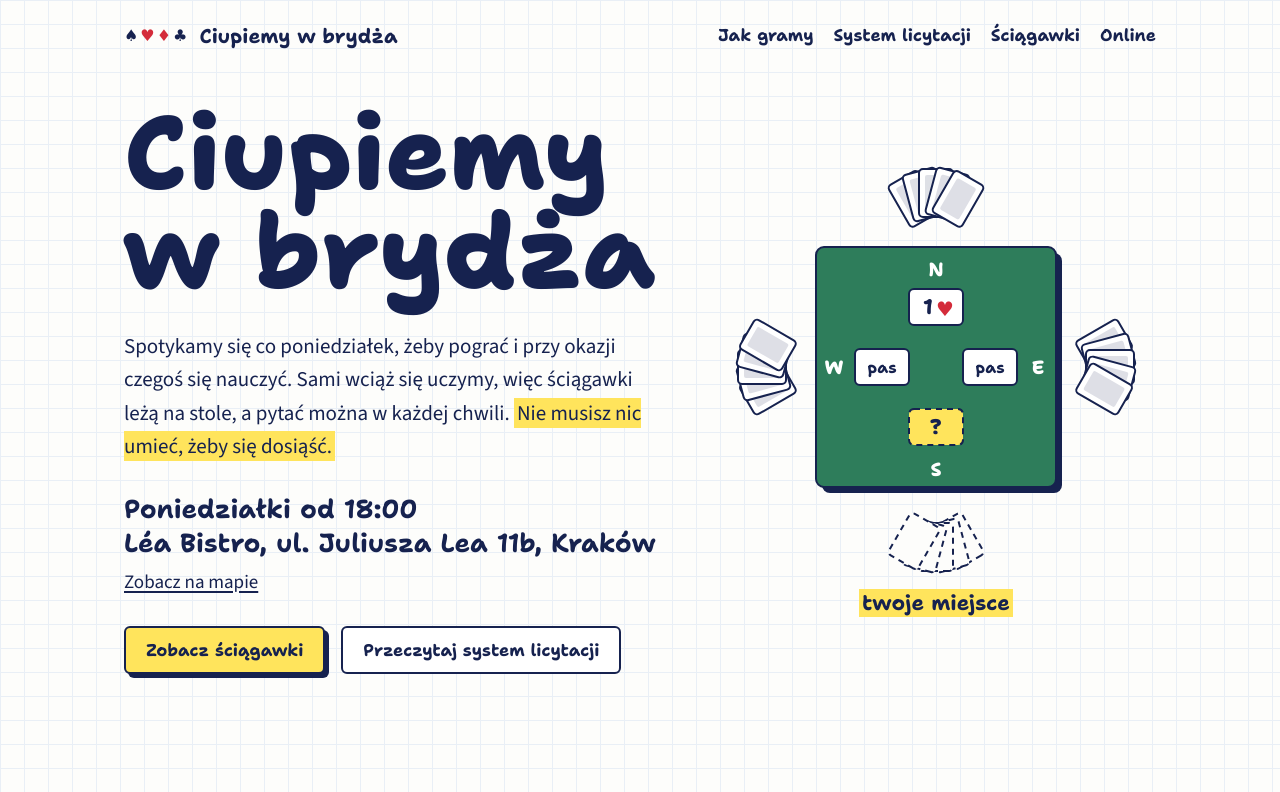
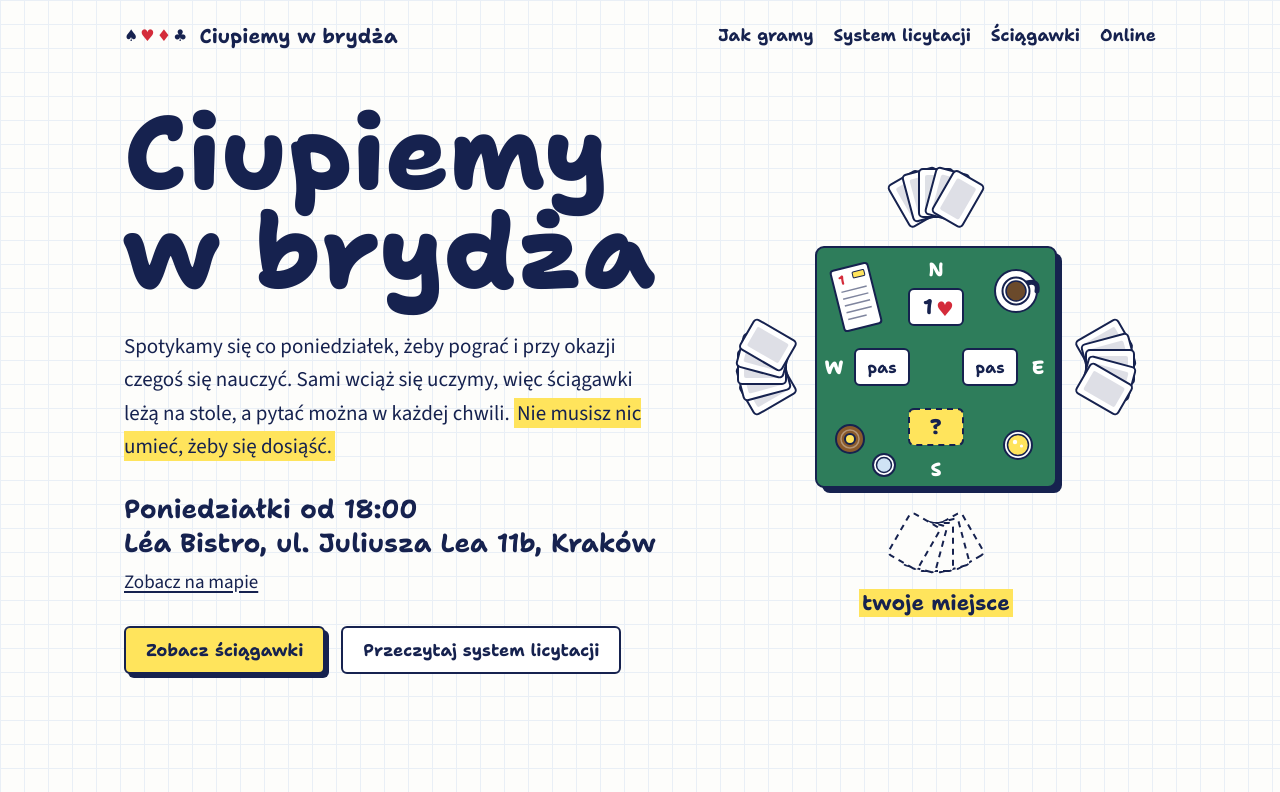
Before and after one commit to witekbobrowski/ciupiemy-w-brydza, a plain HTML site: page build/templates/index.html in a window 1280 px wide. Shown: the top 792 px of the page. Drawn offline with Linux system fonts and the light colour scheme; files that its build step writes are made by us from their sources; files whose address does not match are found by name.

Commit message:
Stół w hero: ściągawka, kawa, butelka i szklanki
Co-Authored-By: Claude Fable 5.2 <noreply@anthropic.com>

```diff
--- a/build/templates/index.html
+++ b/build/templates/index.html
@@ -33,7 +33,7 @@
       </div>
     </div>
     <div class="hero-table">
-    <svg class="table-svg" viewBox="0 -20 440 426" role="img" aria-label="Stół brydżowy w trakcie licytacji: W pasuje, N otwiera 1 kier, E pasuje. Miejsce S jest wolne." xmlns="http://www.w3.org/2000/svg">
+    <svg class="table-svg" viewBox="0 -20 440 426" role="img" aria-label="Stół brydżowy w trakcie licytacji: W pasuje, N otwiera 1 kier, E pasuje. Miejsce S jest wolne. Na stole kawa, napoje i ściągawka." xmlns="http://www.w3.org/2000/svg">
       <g transform="translate(220 16) rotate(0)"><g transform="rotate(-30 0 44)"><rect class="t-card" x="-17" y="-24" width="34" height="48" rx="4"/><rect class="t-back" x="-11" y="-18" width="22" height="36" rx="2"/></g><g transform="rotate(-15 0 44)"><rect class="t-card" x="-17" y="-24" width="34" height="48" rx="4"/><rect class="t-back" x="-11" y="-18" width="22" height="36" rx="2"/></g><g transform="rotate(0 0 44)"><rect class="t-card" x="-17" y="-24" width="34" height="48" rx="4"/><rect class="t-back" x="-11" y="-18" width="22" height="36" rx="2"/></g><g transform="rotate(15 0 44)"><rect class="t-card" x="-17" y="-24" width="34" height="48" rx="4"/><rect class="t-back" x="-11" y="-18" width="22" height="36" rx="2"/></g><g transform="rotate(30 0 44)"><rect class="t-card" x="-17" y="-24" width="34" height="48" rx="4"/><rect class="t-back" x="-11" y="-18" width="22" height="36" rx="2"/></g></g>
       <g transform="translate(46 190) rotate(-90)"><g transform="rotate(-30 0 44)"><rect class="t-card" x="-17" y="-24" width="34" height="48" rx="4"/><rect class="t-back" x="-11" y="-18" width="22" height="36" rx="2"/></g><g transform="rotate(-15 0 44)"><rect class="t-card" x="-17" y="-24" width="34" height="48" rx="4"/><rect class="t-back" x="-11" y="-18" width="22" height="36" rx="2"/></g><g transform="rotate(0 0 44)"><rect class="t-card" x="-17" y="-24" width="34" height="48" rx="4"/><rect class="t-back" x="-11" y="-18" width="22" height="36" rx="2"/></g><g transform="rotate(15 0 44)"><rect class="t-card" x="-17" y="-24" width="34" height="48" rx="4"/><rect class="t-back" x="-11" y="-18" width="22" height="36" rx="2"/></g><g transform="rotate(30 0 44)"><rect class="t-card" x="-17" y="-24" width="34" height="48" rx="4"/><rect class="t-back" x="-11" y="-18" width="22" height="36" rx="2"/></g></g>
       <g transform="translate(394 190) rotate(90)"><g transform="rotate(-30 0 44)"><rect class="t-card" x="-17" y="-24" width="34" height="48" rx="4"/><rect class="t-back" x="-11" y="-18" width="22" height="36" rx="2"/></g><g transform="rotate(-15 0 44)"><rect class="t-card" x="-17" y="-24" width="34" height="48" rx="4"/><rect class="t-back" x="-11" y="-18" width="22" height="36" rx="2"/></g><g transform="rotate(0 0 44)"><rect class="t-card" x="-17" y="-24" width="34" height="48" rx="4"/><rect class="t-back" x="-11" y="-18" width="22" height="36" rx="2"/></g><g transform="rotate(15 0 44)"><rect class="t-card" x="-17" y="-24" width="34" height="48" rx="4"/><rect class="t-back" x="-11" y="-18" width="22" height="36" rx="2"/></g><g transform="rotate(30 0 44)"><rect class="t-card" x="-17" y="-24" width="34" height="48" rx="4"/><rect class="t-back" x="-11" y="-18" width="22" height="36" rx="2"/></g></g>
@@ -47,6 +47,34 @@
       <rect class="t-tile" x="139" y="172" width="54" height="36" rx="5"/><text class="t-pass" x="166" y="196" text-anchor="middle">pas</text>
       <rect class="t-tile" x="247" y="172" width="54" height="36" rx="5"/><text class="t-pass" x="274" y="196" text-anchor="middle">pas</text>
       <rect class="t-tile t-yours" x="193" y="232" width="54" height="36" rx="5"/><text class="t-bid" x="220" y="257" text-anchor="middle">?</text>
+      <g class="t-props">
+        <g transform="translate(140 120) rotate(-14)">
+          <rect class="t-sheet" x="-19" y="-31" width="38" height="62" rx="3"/>
+          <text class="t-sheet-no" x="-13" y="-15">1</text>
+          <rect class="t-sheet-tag" x="2" y="-25" width="12" height="6" rx="1"/>
+          <path class="t-sheet-lines" d="M-13 -8H13M-13 -1H13M-13 6H13M-13 13H13M-13 20H6"/>
+        </g>
+        <g transform="translate(300 114)">
+          <circle class="t-saucer" r="21"/>
+          <path class="t-handle" d="M11 -8 q12 -3 10 8"/>
+          <circle class="t-cup" r="13.5"/>
+          <circle class="t-coffee" r="10"/>
+        </g>
+        <g transform="translate(134 262)">
+          <circle class="t-bottle" r="14"/>
+          <circle class="t-bottle-in" r="9"/>
+          <circle class="t-cap" r="5"/>
+        </g>
+        <g transform="translate(168 288)">
+          <circle class="t-glass" r="11"/>
+          <circle class="t-water" r="7.5"/>
+        </g>
+        <g transform="translate(302 268)">
+          <circle class="t-glass" r="14"/>
+          <circle class="t-beer" r="10.5"/>
+          <circle class="t-foam" cx="-3" cy="-3" r="2.2"/><circle class="t-foam" cx="3.5" cy="1" r="1.6"/>
+        </g>
+      </g>
     </svg>
     <p class="table-cap"><mark>twoje miejsce</mark></p>
     </div>
--- a/docs/assets/style.css
+++ b/docs/assets/style.css
@@ -199,3 +199,17 @@ footer.site .club{font-family:var(--hand);font-weight:700}
 .t-pass{font-family:var(--hand);font-weight:700;font-size:16px;fill:var(--ink)}
 .t-suit{font-family:'DejaVu Sans',sans-serif;font-size:20px;fill:var(--red)}
 .table-cap{font-family:var(--hand);font-weight:700;font-size:21px;text-align:center;max-width:none;margin-top:4px}
+.t-props *{stroke:var(--ink);stroke-width:2}
+.t-sheet{fill:var(--white)}
+.t-sheet-no{font-family:var(--hand);font-weight:800;font-size:13px;fill:var(--red);stroke:none}
+.t-sheet-tag{fill:var(--marker);stroke-width:1}
+.t-sheet-lines{fill:none;stroke-width:1.5;opacity:.55}
+.t-saucer,.t-cup,.t-glass{fill:var(--white)}
+.t-handle{fill:none;stroke-width:5;stroke-linecap:round}
+.t-coffee{fill:#6B4A2B;stroke-width:1.5}
+.t-bottle{fill:#8A5A2B}
+.t-bottle-in{fill:none;stroke:#fff;stroke-width:1.5;opacity:.35}
+.t-cap{fill:var(--marker)}
+.t-water{fill:#CFE3F5;stroke-width:1.5}
+.t-beer{fill:var(--marker);stroke-width:1.5}
+.t-foam{fill:var(--white);stroke:none}
```
Also changed, not shown: build/site.css (+14 -0 lines), docs/index.html (+29 -1 lines).
